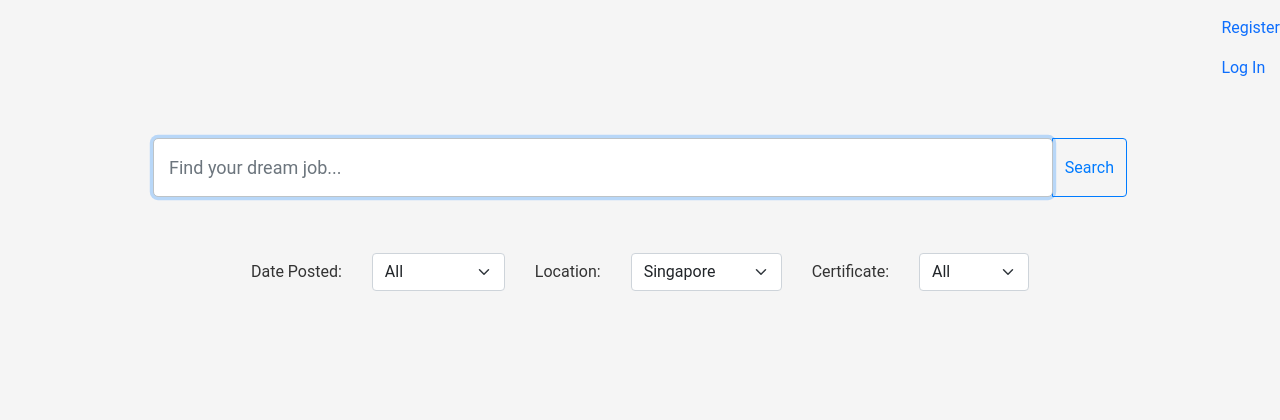
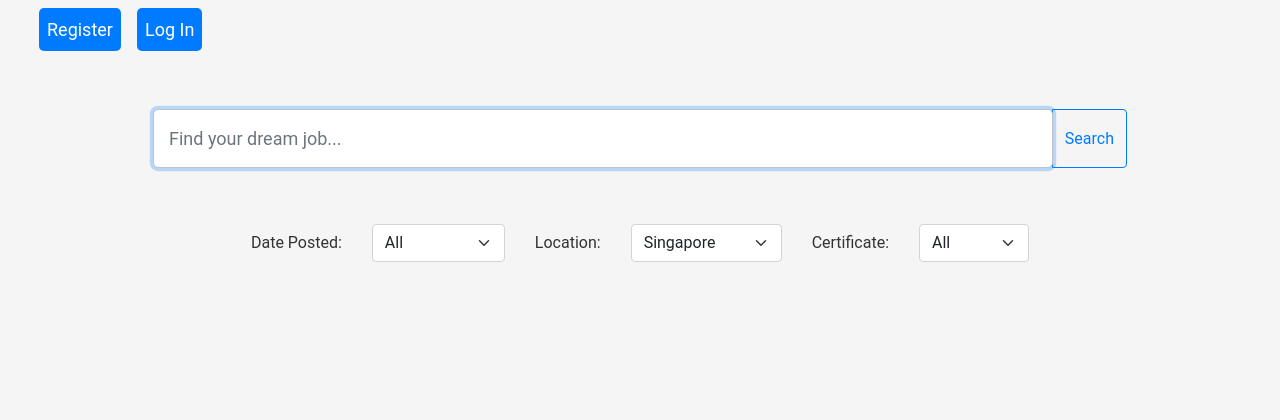
Before and after one commit to RoCode2000/JobSearchProject, a Flask app: page / in a window 1280 px wide. Shown: the top 420 px of the page. Run offline with Flask 3, Linux system fonts and the light colour scheme.

Commit message:
Changed navbar for main page login and register

```diff
--- a/static/styles.css
+++ b/static/styles.css
@@ -129,7 +129,8 @@ footer {
   color: #fff;
   text-align: center;
   padding: 1rem 0;
-  position: relative;;
+  position: relative;
+  ;
   bottom: 0;
   width: 100%;
   left: 0;
@@ -277,6 +278,10 @@ textarea {
   border-radius: 2px;
 }
 
+.nav-link {
+  color: white;
+}
+
 .containerpage .listPage li {
   list-style-type: none;
   display: inline-block;
@@ -299,7 +304,8 @@ textarea {
 
 #container-left {
   width: 70%;
-  height: 100%; /* 100% of the viewport height */
+  height: 100%;
+  /* 100% of the viewport height */
   float: left;
   padding-right: 20px;
 
@@ -307,7 +313,8 @@ textarea {
 
 #container-right {
   width: 30%;
-  height: 100vh; /* 100% of the viewport height */
+  height: 100vh;
+  /* 100% of the viewport height */
   float: left;
   padding-left: 20px;
 
--- a/templates/index.html
+++ b/templates/index.html
@@ -69,7 +69,7 @@
         <div class="card">
 
           <div class="firstCardCol"
-            style="display: flex; flex-direction: column; align-items: center; justify-content: center;">
+            style="display: flex; flex-direction: column; align-items: center; justify-content: center; margin-top: 10px;">
             <div class="cardimage" style=" width: 100%; height: auto;">
               <img src={{response.employer_logo}} alt="Company Logo">
             </div>
--- a/templates/layout.html
+++ b/templates/layout.html
@@ -56,10 +56,19 @@
     </div>
   </nav>
   {% else %}
-    <ul class="navbar-nav ms-auto mt-2">
-      <li class="nav-item"><a class="nav-link" href="/register">Register</a></li>
-      <li class="nav-item"><a class="nav-link" href="/login">Log In</a></li>
+  <nav class="navbar navbar-expand-lg clearfix">
+    <div class="container-fluid">
+      <ul class="navbar-nav">
+        <li class="nav-item px-2">
+          <button class="nav-link bg-primary" onclick="location.href='/register'">Register</button>
+        </li>
+        <li class="nav-item px-2">
+          <button class="nav-link bg-primary" onclick="location.href='/login'">Log In</button>
+        </li>
       </ul>
+
+    </div>
+  </nav>
   {% endif %}
 
 
```
Lines whose indentation alone changed are shown as unchanged.
